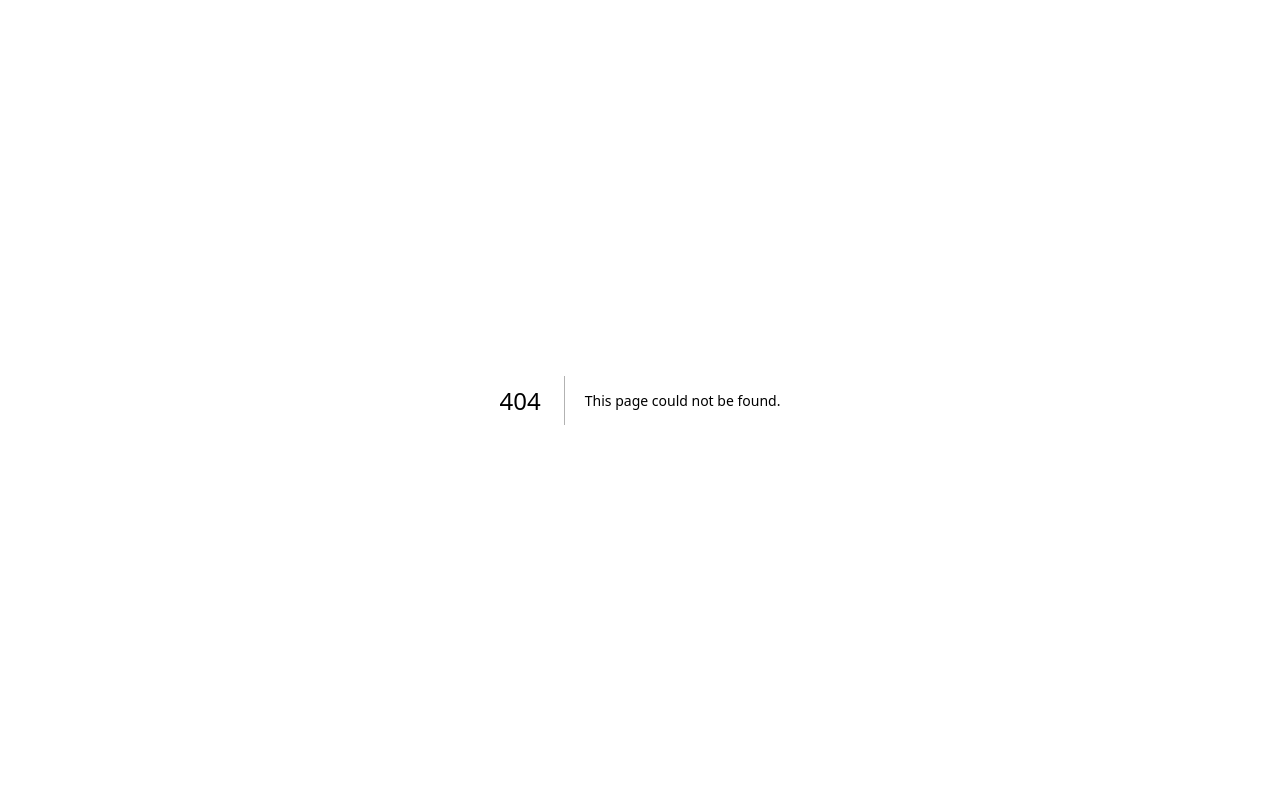
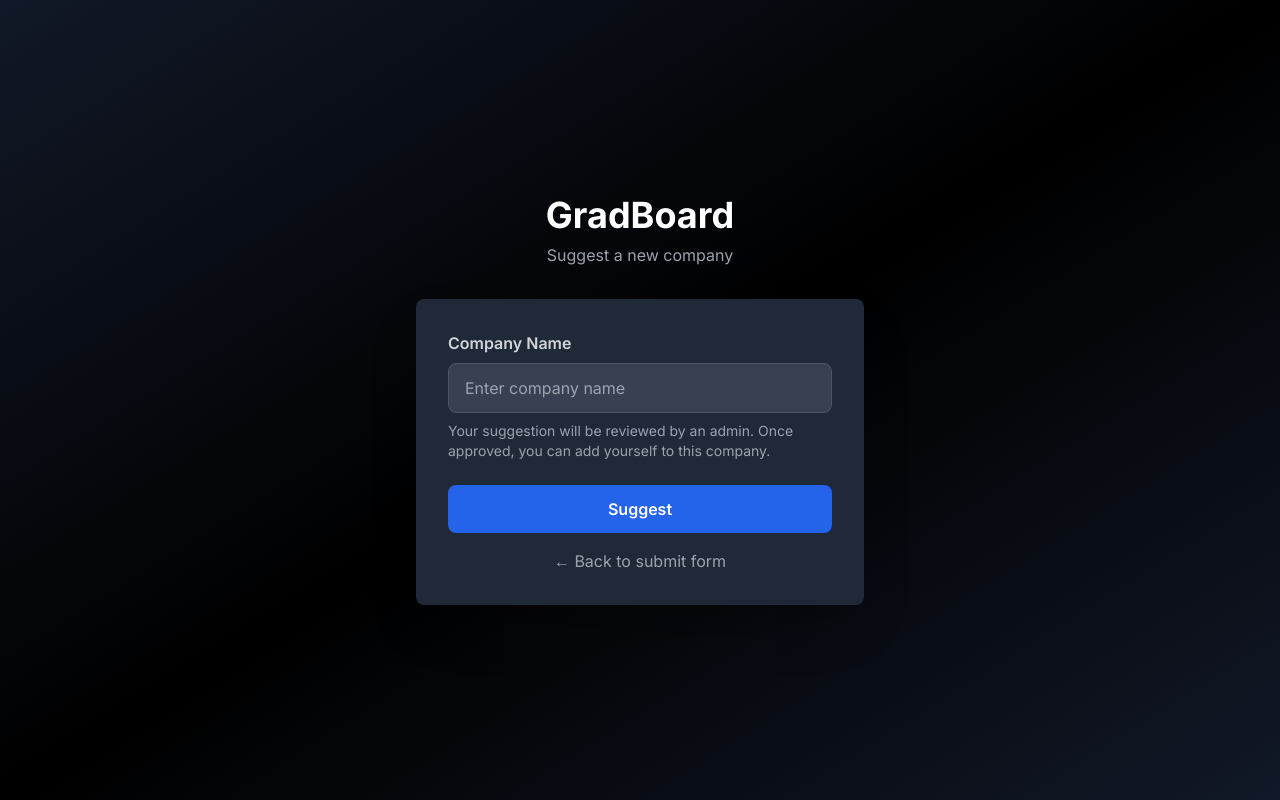
Before and after one commit to AbdoSalah22/caie-graduates, a Next.js app: page /suggest-company in a window 1280 px wide. Before the commit this address had no page. Built offline with nearby package versions, Linux system fonts and the light colour scheme.

Commit message:
quality fixes

```diff
--- /dev/null
+++ b/app/api/suggest-company/route.ts
@@ -0,0 +1,84 @@
+import { NextRequest, NextResponse } from "next/server";
+import { db } from "@/lib/firebase";
+import {
+  collection,
+  addDoc,
+  doc,
+  getDoc,
+  serverTimestamp,
+} from "firebase/firestore";
+
+/**
+ * POST /api/suggest-company
+ *
+ * Handles company suggestion submissions
+ *
+ * Flow:
+ * 1. Validate input data
+ * 2. Check if company already exists
+ * 3. Add suggestion to 'companySuggestions' collection
+ *
+ * Returns success message or error
+ */
+export async function POST(request: NextRequest) {
+  try {
+    // Parse request body
+    const body = await request.json();
+    const { companyName } = body;
+
+    // Validation
+    if (!companyName || typeof companyName !== "string" || !companyName.trim()) {
+      return NextResponse.json(
+        { error: "Company name is required" },
+        { status: 400 }
+      );
+    }
+
+    const trimmedCompanyName = companyName.trim();
+
+    // Check if company already exists
+    const companyRef = doc(db, "companies", trimmedCompanyName);
+    const companyDoc = await getDoc(companyRef);
+
+    if (companyDoc.exists()) {
+      return NextResponse.json(
+        { error: "This company already exists in the list" },
+        { status: 400 }
+      );
+    }
+
+    // Add suggestion to companySuggestions collection
+    const suggestionsRef = collection(db, "companySuggestions");
+    await addDoc(suggestionsRef, {
+      companyName: trimmedCompanyName,
+      timestamp: serverTimestamp(),
+      status: "pending", // pending, approved, rejected
+    });
+
+    return NextResponse.json(
+      {
+        success: true,
+        message: "Company suggestion submitted successfully",
+        data: {
+          companyName: trimmedCompanyName,
+        },
+      },
+      { status: 200 }
+    );
+  } catch (error: any) {
+    console.error("Error processing company suggestion:", error);
+
+    return NextResponse.json(
+      {
+        error: "Failed to process suggestion",
+        details: error.message,
+      },
+      { status: 500 }
+    );
+  }
+}
+
+// Handle unsupported methods
+export async function GET() {
+  return NextResponse.json({ error: "Method not allowed" }, { status: 405 });
+}
--- a/app/company/[name]/page.tsx
+++ b/app/company/[name]/page.tsx
@@ -129,9 +129,9 @@ export default function CompanyPage() {
                     <svg
                       className="w-5 h-5"
                       fill="currentColor"
-                      viewBox="0 0 20 20"
+                      viewBox="0 0 24 24"
                     >
-                      <path d="M6.29 18.251c7.547 0 11.675-6.253 11.675-11.675 0-.178 0-.355-.012-.53A8.348 8.348 0 0020 3.92a8.19 8.19 0 01-2.357.646 4.118 4.118 0 001.804-2.27 8.224 8.224 0 01-2.605.996 4.107 4.107 0 00-6.993 3.743 11.65 11.65 0 01-8.457-4.287 4.106 4.106 0 001.27 5.477A4.073 4.073 0 01.8 7.713v.052a4.105 4.105 0 003.292 4.022 4.095 4.095 0 01-1.853.07 4.108 4.108 0 003.834 2.85A8.233 8.233 0 010 16.407a11.616 11.616 0 006.29 1.84" />
+                      <path d="M20.447 20.452h-3.554v-5.569c0-1.328-.027-3.037-1.852-3.037-1.853 0-2.136 1.445-2.136 2.939v5.667H9.351V9h3.414v1.561h.046c.477-.9 1.637-1.85 3.37-1.85 3.601 0 4.267 2.37 4.267 5.455v6.286zM5.337 7.433c-1.144 0-2.063-.926-2.063-2.065 0-1.138.92-2.063 2.063-2.063 1.14 0 2.064.925 2.064 2.063 0 1.139-.925 2.065-2.064 2.065zm1.782 13.019H3.555V9h3.564v11.452zM22.225 0H1.771C.792 0 0 .774 0 1.729v20.542C0 23.227.792 24 1.771 24h20.451C23.2 24 24 23.227 24 22.271V1.729C24 .774 23.2 0 22.222 0h.003z"/>
                     </svg>
                     LinkedIn
                   </a>
--- a/app/page.tsx
+++ b/app/page.tsx
@@ -86,12 +86,13 @@ export default function Home() {
         + Add Graduate
       </Link>
 
-      <Link
+      {/* Admin button hidden - only accessible via direct URL */}
+      {/* <Link
         href="/admin"
         className="fixed bottom-8 left-8 bg-gray-700 hover:bg-gray-600 text-white rounded-full px-6 py-3 shadow-2xl transition-all duration-300 hover:scale-105 font-semibold z-10"
       >
         Admin
-      </Link>
+      </Link> */}
 
       {/* Title overlay */}
       <div className="fixed top-8 left-8 z-10">
--- a/app/submit/page.tsx
+++ b/app/submit/page.tsx
@@ -231,6 +231,19 @@ export default function SubmitPage() {
             </select>
           </div>
 
+          {/* Suggest Company Section */}
+          <div className="mb-6 p-4 bg-gray-700 rounded-lg border border-gray-600">
+            <label className="block text-gray-300 font-semibold mb-2">
+              If your company is not in the list, add it here
+            </label>
+            <Link
+              href="/suggest-company"
+              className="inline-block w-full bg-gray-600 hover:bg-gray-500 text-white font-semibold py-2 px-4 rounded-lg transition-all duration-300 hover:scale-105 text-center"
+            >
+              Suggest
+            </Link>
+          </div>
+
           {/* Error Message */}
           {error && (
             <div className="mb-6 bg-red-600 text-white px-4 py-3 rounded-lg">
--- /dev/null
+++ b/app/suggest-company/page.tsx
@@ -0,0 +1,140 @@
+"use client";
+
+import { useState } from "react";
+import Link from "next/link";
+import { useRouter } from "next/navigation";
+
+/**
+ * Suggest Company page
+ *
+ * Allows students to suggest a new company that is not in the list
+ * The suggestion will be stored for admin review
+ */
+export default function SuggestCompanyPage() {
+  const [companyName, setCompanyName] = useState("");
+  const [loading, setLoading] = useState(false);
+  const [error, setError] = useState("");
+  const [success, setSuccess] = useState(false);
+  const router = useRouter();
+
+  const handleSubmit = async (e: React.FormEvent) => {
+    e.preventDefault();
+    setError("");
+    setLoading(true);
+
+    // Validation
+    if (!companyName.trim()) {
+      setError("Please enter a company name");
+      setLoading(false);
+      return;
+    }
+
+    try {
+      // Call API route
+      const response = await fetch("/api/suggest-company", {
+        method: "POST",
+        headers: {
+          "Content-Type": "application/json",
+        },
+        body: JSON.stringify({
+          companyName: companyName.trim(),
+        }),
+      });
+
+      const data = await response.json();
+
+      if (!response.ok) {
+        throw new Error(data.error || "Failed to submit suggestion");
+      }
+
+      // Success
+      setSuccess(true);
+      setCompanyName("");
+
+      // Redirect to submit page after 2 seconds
+      setTimeout(() => {
+        router.push("/submit");
+      }, 2000);
+    } catch (err: any) {
+      setError(err.message || "An error occurred");
+    } finally {
+      setLoading(false);
+    }
+  };
+
+  return (
+    <div className="min-h-screen bg-gradient-to-br from-gray-900 via-black to-gray-900 flex items-center justify-center p-4">
+      <div className="max-w-md w-full">
+        {/* Header */}
+        <div className="text-center mb-8">
+          <Link href="/submit" className="inline-block">
+            <h1 className="text-4xl font-bold text-white mb-2 hover:text-blue-400 transition-colors">
+              GradBoard
+            </h1>
+          </Link>
+          <p className="text-gray-400">Suggest a new company</p>
+        </div>
+
+        {/* Success Message */}
+        {success && (
+          <div className="mb-6 bg-green-600 text-white px-4 py-3 rounded-lg animate-fade-in">
+            ✓ Company suggestion submitted! Redirecting...
+          </div>
+        )}
+
+        {/* Form */}
+        <form
+          onSubmit={handleSubmit}
+          className="bg-gray-800 rounded-lg shadow-2xl p-8"
+        >
+          {/* Company Name Input */}
+          <div className="mb-6">
+            <label
+              htmlFor="companyName"
+              className="block text-gray-300 font-semibold mb-2"
+            >
+              Company Name
+            </label>
+            <input
+              id="companyName"
+              type="text"
+              value={companyName}
+              onChange={(e) => setCompanyName(e.target.value)}
+              placeholder="Enter company name"
+              className="w-full px-4 py-3 bg-gray-700 text-white rounded-lg border border-gray-600 focus:border-blue-500 focus:outline-none focus:ring-2 focus:ring-blue-500 transition-all"
+              disabled={loading || success}
+            />
+            <p className="text-gray-400 text-sm mt-2">
+              Your suggestion will be reviewed by an admin. Once approved, you
+              can add yourself to this company.
+            </p>
+          </div>
+
+          {/* Error Message */}
+          {error && (
+            <div className="mb-6 bg-red-600 text-white px-4 py-3 rounded-lg">
+              {error}
+            </div>
+          )}
+
+          {/* Submit Button */}
+          <button
+            type="submit"
+            disabled={loading || success}
+            className="w-full bg-blue-600 hover:bg-blue-700 text-white font-semibold py-3 rounded-lg transition-all duration-300 hover:scale-105 disabled:opacity-50 disabled:cursor-not-allowed disabled:hover:scale-100"
+          >
+            {loading ? "Submitting..." : success ? "Submitted!" : "Suggest"}
+          </button>
+
+          {/* Back Link */}
+          <Link
+            href="/submit"
+            className="block text-center mt-4 text-gray-400 hover:text-white transition-colors"
+          >
+            ← Back to submit form
+          </Link>
+        </form>
+      </div>
+    </div>
+  );
+}
```
